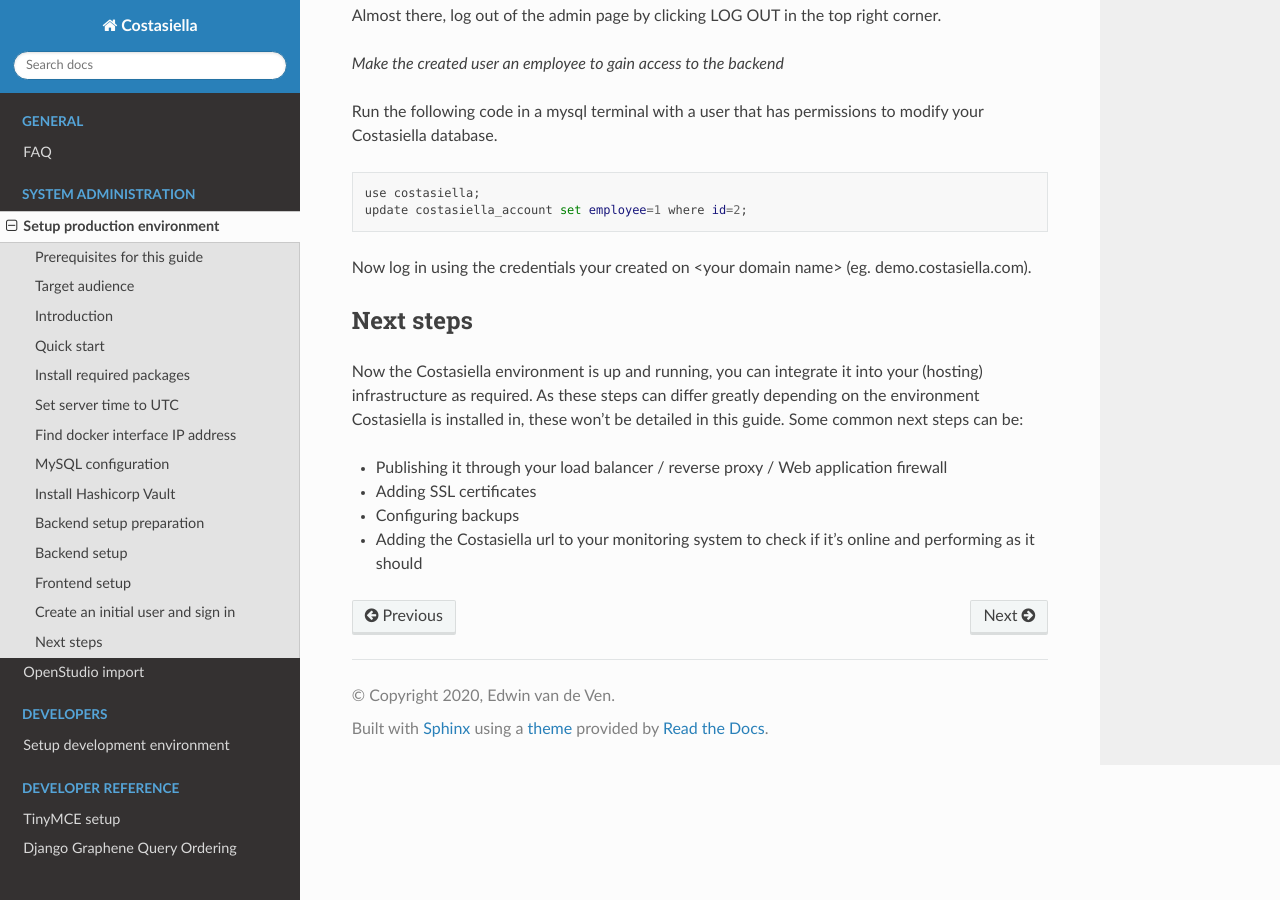
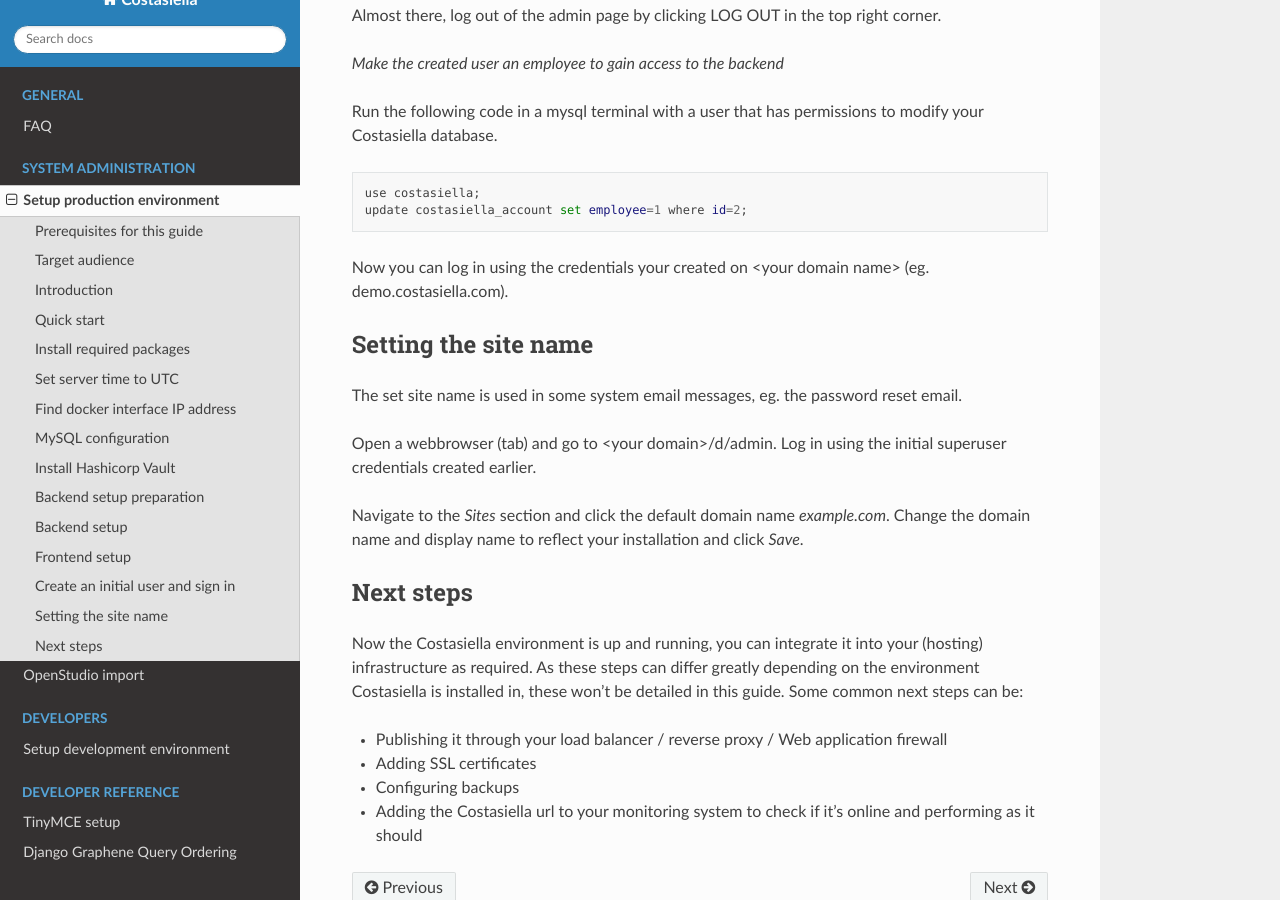
Before and after one commit to costasiella/costasiella_docs, a Sphinx documentation site: the page built from source/sysadmin/setup_production_environment.rst, in a window 1280 px wide and 900 px high, scrolled down 8944 px. Built offline with Sphinx 7.4.7 and the Read the Docs theme 2.0.0, drawn with Linux system fonts in a browser that asks for light colours.

Commit message:
Add site name setup to production docs

```diff
--- a/source/sysadmin/setup_production_environment.rst
+++ b/source/sysadmin/setup_production_environment.rst
@@ -501,7 +501,19 @@
     update costasiella_account set employee=1 where id=2;
 
 
-Now log in using the credentials your created on <your domain name> (eg. demo.costasiella.com).
+Now you can log in using the credentials your created on <your domain name> (eg. demo.costasiella.com).
+
+Setting the site name
+----------------------
+
+The set site name is used in some system email messages, eg. the password reset email.
+
+Open a webbrowser (tab) and go to <your domain>/d/admin.
+Log in using the initial superuser credentials created earlier.
+
+Navigate to the *Sites* section and click the default domain name *example.com*.
+Change the domain name and display name to reflect your installation and click *Save*.
+
 
 Next steps
 ----------
```
